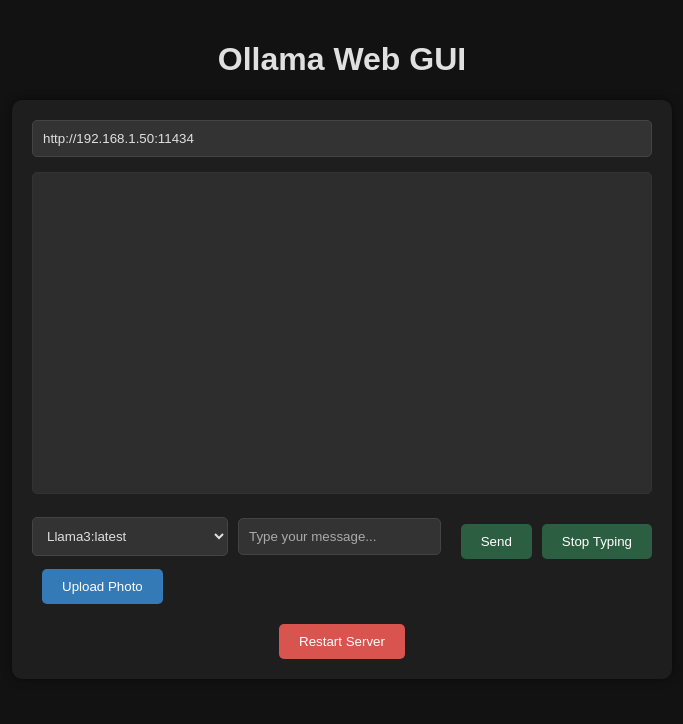
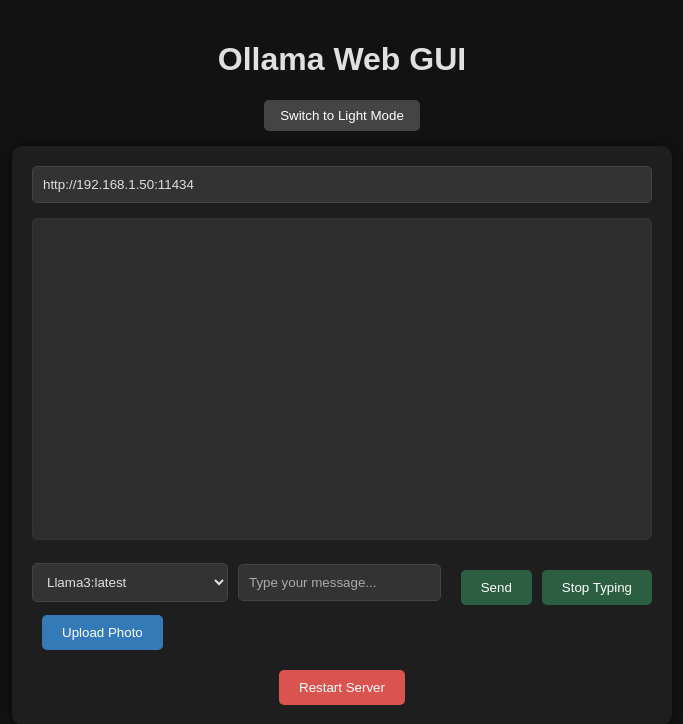
Before and after one commit to noatuh/ollamawebui, a Flask app: page / in a window 1280 px wide. Shown: the top 724 px of the page, without its empty margins (298-981 px from the left). Run offline with Flask 3, Linux system fonts and the light colour scheme.

Commit message:
added theme toggle

```diff
--- a/templates/index.html
+++ b/templates/index.html
@@ -142,6 +142,21 @@
       background: #c9302c;
     }
 
+    #theme-toggle {
+      margin-bottom: 15px;
+      padding: 8px 16px;
+      border: none;
+      border-radius: 5px;
+      background: #444;
+      color: #fff;
+      cursor: pointer;
+      transition: background 0.3s;
+    }
+
+    #theme-toggle:hover {
+      background: #555;
+    }
+
     p {
       margin: 8px 0;
     }
@@ -175,10 +190,58 @@
         width: 100%;
       }
     }
+
+    /* Light Mode Overrides */
+    .light-mode body {
+      background-color: #ffffff;
+      color: #000000;
+    }
+
+    .light-mode #chat-container {
+      background: #f0f0f0;
+      color: #000;
+    }
+
+    .light-mode #chat-box {
+      background: #ffffff;
+      color: #000;
+      border: 1px solid #ccc;
+    }
+
+    .light-mode #user-input,
+    .light-mode #model-select {
+      background: #fff;
+      color: #000;
+      border: 1px solid #ccc;
+    }
+
+    .light-mode #user-input::placeholder {
+      color: #888;
+    }
+
+    .light-mode #send-btn,
+    .light-mode #stop-btn,
+    .light-mode #upload-btn,
+    .light-mode #restart-btn {
+      background: #ddd;
+      color: #000;
+    }
+
+    .light-mode #send-btn:hover,
+    .light-mode #stop-btn:hover,
+    .light-mode #upload-btn:hover,
+    .light-mode #restart-btn:hover {
+      background: #ccc;
+    }
+
+    .light-mode strong {
+      color: #0057b7;
+    }
   </style>
 </head>
 <body>
   <h1>Ollama Web GUI</h1>
+  <button id="theme-toggle">Switch to Light Mode</button>
 
   <div id="chat-container">
     <input type="text" id="server-url" value="http://192.168.1.50:11434"
@@ -433,6 +496,26 @@
           console.error('Error:', error);
         });
     }
+
+    // Theme toggle logic
+    const themeToggle = document.getElementById('theme-toggle');
+
+    function setTheme(mode) {
+      document.documentElement.classList.toggle('light-mode', mode === 'light');
+      themeToggle.textContent = mode === 'light' ? 'Switch to Dark Mode' : 'Switch to Light Mode';
+      localStorage.setItem('theme', mode);
+    }
+
+    themeToggle.addEventListener('click', () => {
+      const currentTheme = localStorage.getItem('theme') || 'dark';
+      const newTheme = currentTheme === 'dark' ? 'light' : 'dark';
+      setTheme(newTheme);
+    });
+
+    window.addEventListener('DOMContentLoaded', () => {
+      const savedTheme = localStorage.getItem('theme') || 'dark';
+      setTheme(savedTheme);
+    });
   </script>
 </body>
 </html>
```
